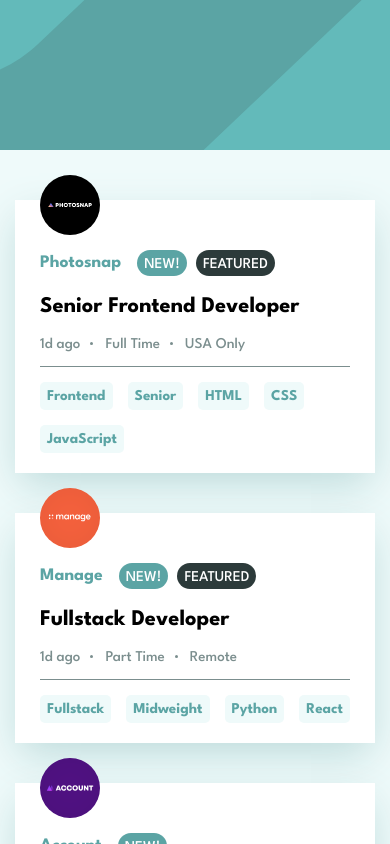
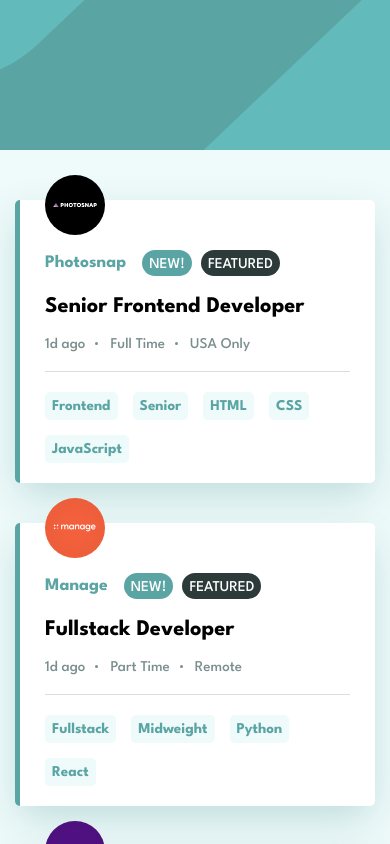
Before and after one commit to Ekaterina-shch/static-job-listings-master, a React (Vite) app: page / in a window 390 px wide. Shown: the top 844 px of the page. Built offline with nearby package versions, Linux system fonts and the light colour scheme.

Commit message:
add fix filter

```diff
--- a/src/App.jsx
+++ b/src/App.jsx
@@ -5,20 +5,22 @@
 
 import './App.scss';
 
+/*
+  Дополнительно:
+    - подсветить теги, которые попали под фильтер (сделать их активными)
+    - сделать на всю высоту. Сейчас наш блок ограничен контентом. Нам надо, чтобы при фильтрации фон не пропадал. Чтобы "условный футер" был внизу страницы
+*/
+
 function App() {
   const [data, setData] = useState(dataJs);
-
-  // стек - сюда мы кладем все теги, на которые кликаем.
-  //        выводим как список в плашке с фильтрами
   const [stackSelectedCategory, setStackSelectedCategory] = useState([]);
-
   const [isShowFilter, setIsShowFilter] = useState(true);
 
-  function mergeCategories(item) {
+  const mergeCategories = (item) => {
     return [item.role, item.level, ...item.languages, ...item.tools];
-  }
+  };
 
-  const filterData = data.filter((item) => {
+  const filterData = dataJs.filter((item) => {
     return stackSelectedCategory.every((tag) => {
       return mergeCategories(item).includes(tag);
     });
--- a/src/components/Post/Post.jsx
+++ b/src/components/Post/Post.jsx
@@ -21,7 +21,11 @@
   const tagArray = [role, level, ...languages, ...tools];
 
   return (
-    <div className={styles.post}>
+    <div
+      className={
+        featured ? styles.post + ' ' + styles.postFeatured : styles.post
+      }
+    >
       <div className={styles.postWrapper}>
         <div className={styles.logo}>
           <img src={logo} alt={company} />
--- a/src/components/Post/Post.module.scss
+++ b/src/components/Post/Post.module.scss
@@ -2,14 +2,19 @@
 @import './../../sass/mixins.scss';
 
 .post {
+  position: relative;
   background-color: $white;
   box-shadow: 0px 15px 40px -4px $primary-shodow;
-  margin-bottom: 40px;
+  border-left: 5px solid transparent;
+  border-radius: 5px;
   padding: 20px 40px;
-  position: relative;
   &Wrapper {
     display: flex;
     gap: 25px;
+  }
+  &Featured {
+    border-left: 5px solid $primary;
+    order: -1;
   }
 }
 
@@ -104,9 +109,9 @@
   }
   .info {
     width: 100%;
-    padding-bottom: 15px;
-    margin-bottom: 15px;
-    border-bottom: 1px solid $dark-grayish;
+    padding-bottom: 20px;
+    margin-bottom: 20px;
+    border-bottom: 1px solid #dddddd;
     gap: 20px;
   }
   .categories {
--- a/src/components/PostList/PostList.jsx
+++ b/src/components/PostList/PostList.jsx
@@ -1,8 +1,9 @@
 import Post from './../Post/Post';
+import styles from './PostList.module.scss';
 
 const PostList = ({ data, addTag }) => {
   return (
-    <div>
+    <div className={styles.postList}>
       {data.map((data) => {
         return (
           <Post newTag={data.new} {...data} key={data.id} addTag={addTag} />
--- /dev/null
+++ b/src/components/PostList/PostList.module.scss
@@ -0,0 +1,5 @@
+.postList {
+  display: flex;
+  flex-direction: column;
+  gap: 40px;
+}
--- a/src/components/Tag/Tag.jsx
+++ b/src/components/Tag/Tag.jsx
@@ -1,8 +1,11 @@
 import styles from './Tag.module.scss';
 
-const Tag = ({ text, addTag }) => {
+const Tag = ({ text, addTag, isActive }) => {
   return (
-    <div className={styles.tag} onClick={() => addTag(text)}>
+    <div
+      className={isActive ? styles.tag + ' ' + styles.active : styles.tag}
+      onClick={() => addTag(text)}
+    >
       {text}
     </div>
   );
--- a/src/components/Tag/Tag.module.scss
+++ b/src/components/Tag/Tag.module.scss
@@ -12,4 +12,8 @@
     color: $white;
     cursor: pointer;
   }
+  &.active {
+    background-color: $primary;
+    color: $white;
+  }
 }
```
Also changed, not shown: 2 other files (tests, documents, lock files or other folders).
